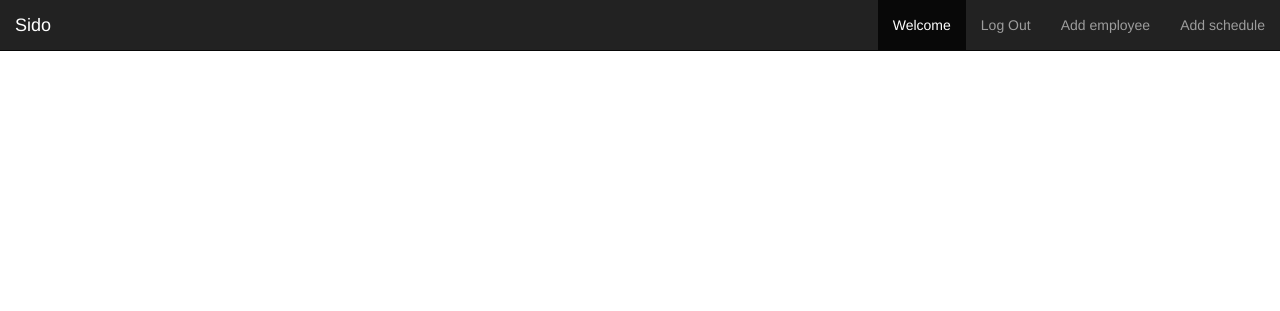
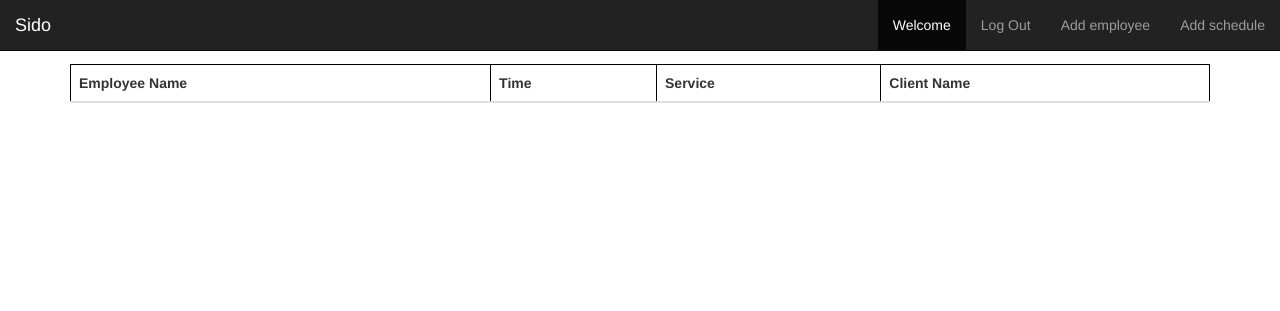
Before and after one commit to danielbis/sidoCheck, a Flask app: page /provider/dashboardprovider in a window 1280 px wide. Shown: the top 311 px of the page. Run offline with Flask 2, Linux system fonts and the light colour scheme; the visitor is signed in with stand-in values (Sample User, id 1); data comes from the database, SQL or seed files in the repository; lists and menus that the app fills with data are empty; some libraries are stand-ins or nearby versions.

Commit message:
Altered the dashboard provider for the addition of a table sorted by employee names. NExt steps are sort by time of appointment and to allow interative post ability too.

```diff
--- a/app/templates/dashboardprovider.html
+++ b/app/templates/dashboardprovider.html
@@ -28,15 +28,35 @@ Dashboard
         </div>
       </div>
     </nav>
-
-
-    {% for e in empl_app %}
-    <p>{{e[0].first_name}} {{e[0].last_name}} </p>
-    {% for a in e[1] %}
-    <p> {{a["time"]}} {{a["clien_first"]}} {{a["client_last"]}} {{a["service_type"]}} </p>
-    {% endfor %}
-    {% endfor %}
-
-
+<!--Table of shit right here-->
+<div class="container" style="margin-top: 5%;">
+	<style>
+	table,th,td {
+		border: 1px solid black;
+	}
+	</style>
+	<table class="table table-striped table-dark">
+	  <thead class="thead-dark">
+	    <tr>
+	      <th scope="col">Employee Name</th>
+	      <th scope="col">Time</th>
+	      <th scope="col">Service</th>
+	      <th scope="col">Client Name</th>
+	    </tr>
+	  </thead>
+	  <tbody>
+	    {% for e in empl_app %}
+	    {% for a in e[1] %}
+            <tr>
+	      <th scope="row">{{e[0].first_name}} {{e[0].last_name}}</th>
+	      <td>{{a["time"]}}</td>
+	      <td>{{a["service_type"]}}</td>
+	      <td>{{a["clien_first"]}} {{a["client_last"]}}</td>
+	    </tr>
+	    {% endfor %}
+	    {% endfor %}
+	  </tbody>
+	</table>
+</div>
 
 {% endblock %}
```
